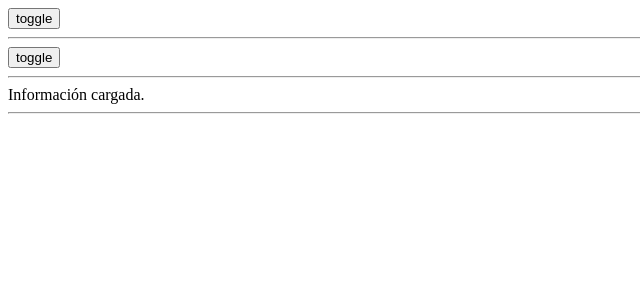
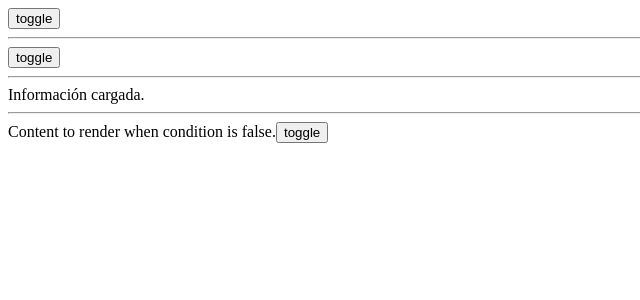
Before and after one commit to alexunjm/angular-11-review, an Angular app: page / in a window 1280 px wide. Shown: the top 300 px of the page, without its empty margins (0-640 px from the left). Built offline with nearby package versions, Linux system fonts and the light colour scheme.

Commit message:
renderizado explícito if then else

```diff
--- a/src/app/app.component.html
+++ b/src/app/app.component.html
@@ -4,3 +4,4 @@
 <hr />
 <app-render-if-else></app-render-if-else>
 <hr />
+<app-render-if-then-else></app-render-if-then-else>
--- a/src/app/app.module.ts
+++ b/src/app/app.module.ts
@@ -6,13 +6,15 @@ import { AppComponent } from './app.component';
 import { RenderIfComponent } from './components/example-01/render-if/render-if.component';
 import { RenderIfExpandedSintaxComponent } from './components/example-02/render-if-expanded-sintax/render-if-expanded-sintax.component';
 import { RenderIfElseComponent } from './components/example-03/render-if-else/render-if-else.component';
+import { RenderIfThenElseComponent } from './components/example-04/render-if-then-else/render-if-then-else.component';
 
 @NgModule({
   declarations: [
     AppComponent,
     RenderIfComponent,
     RenderIfExpandedSintaxComponent,
-    RenderIfElseComponent
+    RenderIfElseComponent,
+    RenderIfThenElseComponent
   ],
   imports: [
     BrowserModule,
--- /dev/null
+++ b/src/app/components/example-04/render-if-then-else/render-if-then-else.component.html
@@ -0,0 +1,4 @@
+<div *ngIf="show; then thenBlock; else elseBlock"></div>
+<ng-template #thenBlock>Content to render when condition is true.</ng-template>
+<ng-template #elseBlock>Content to render when condition is false.</ng-template>
+<button (click)="toggle()">toggle</button>
--- /dev/null
+++ b/src/app/components/example-04/render-if-then-else/render-if-then-else.component.ts
@@ -0,0 +1,18 @@
+import { Component, OnInit } from '@angular/core';
+
+@Component({
+  selector: 'app-render-if-then-else',
+  templateUrl: './render-if-then-else.component.html',
+  styleUrls: ['./render-if-then-else.component.scss'],
+})
+export class RenderIfThenElseComponent implements OnInit {
+  show!: boolean;
+
+  constructor() {}
+
+  ngOnInit(): void {}
+
+  toggle() {
+    this.show = !this.show;
+  }
+}
```
Also changed, not shown: src/app/components/example-04/render-if-then-else/render-if-then-else.component.scss (added), 1 other file (tests, documents, lock files or other folders).
